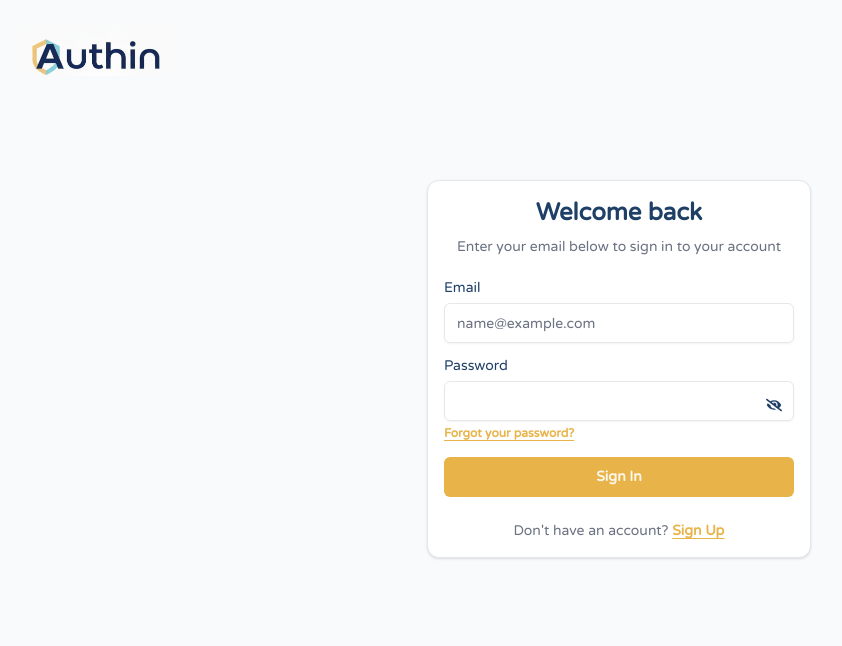
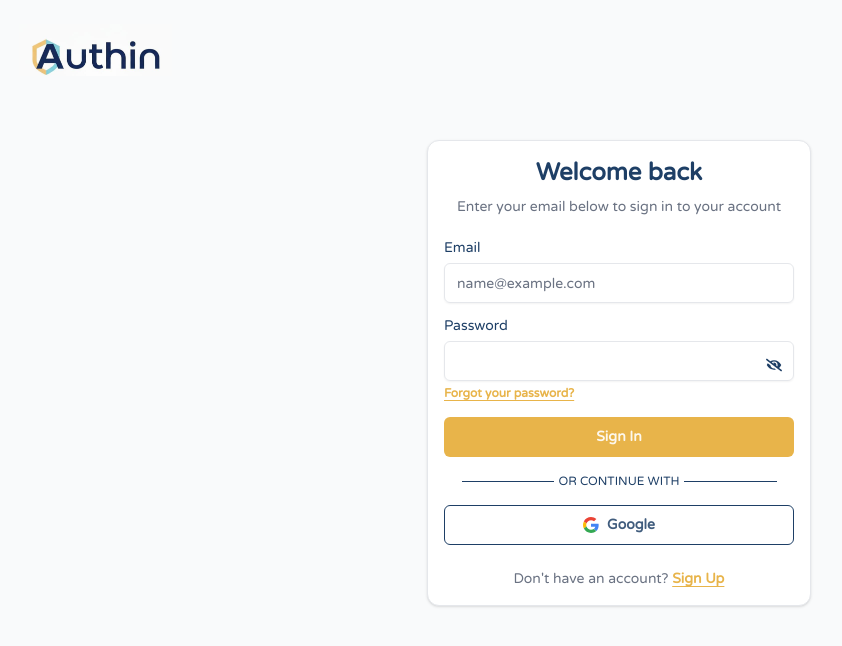
Before and after one commit to baraa-elhajj/auth-in, a React (Vite) app in the folder frontend/: page /login in a window 1280 px wide. Shown: the top 646 px of the page, without its empty margins (21-863 px from the left). Built offline with nearby package versions, Linux system fonts and the light colour scheme; no server answers.

Commit message:
Include GoogleLogin component

```diff
--- a/frontend/src/components/Navbar.jsx
+++ b/frontend/src/components/Navbar.jsx
@@ -35,7 +35,7 @@ const Navbar = () => {
   };
 
   return (
-    <div className="h-25 flex justify-between items-center bg-gray-50 mb-20">
+    <div className="h-25 flex justify-between items-center bg-gray-50 mb-10">
       <img
         onClick={() => navigate("/")}
         className="cursor-pointer w-auto h-13 ml-10"
--- a/frontend/src/pages/Login.jsx
+++ b/frontend/src/pages/Login.jsx
@@ -1,3 +1,4 @@
+import GoogleLogin from "@/components/GoogleLogin";
 import PageLoader from "@/components/PageLoader";
 import Spinner from "@/components/Spinner";
 import { AppContent } from "@/contexts/AppContext";
@@ -86,7 +87,7 @@ const Login = () => {
 
   return (
     <div
-      className="mx-auto flex flex-col justify-center space-y-6 w-xs sm:w-sm p-4
+      className="mx-auto mt-10 flex flex-col justify-center space-y-6 w-xs sm:w-sm p-4
      bg-white text-(--primary) rounded-xl border border-gray-200 shadow-sm"
     >
       <div className="flex flex-col space-y-2 text-center">
@@ -195,6 +196,17 @@ const Login = () => {
                 "Sign Up"
               )}
             </button>
+            <div className="relative">
+              <div className="absolute inset-0 flex items-center justify-center">
+                <span className="w-[90%] border-t border-(--primary)" />
+              </div>
+              <div className="relative flex justify-center text-xs uppercase">
+                <span className="bg-white px-1 text-(--primary)">
+                  Or Continue with
+                </span>
+              </div>
+            </div>
+            <GoogleLogin />
           </div>
         </form>
       </div>
```
